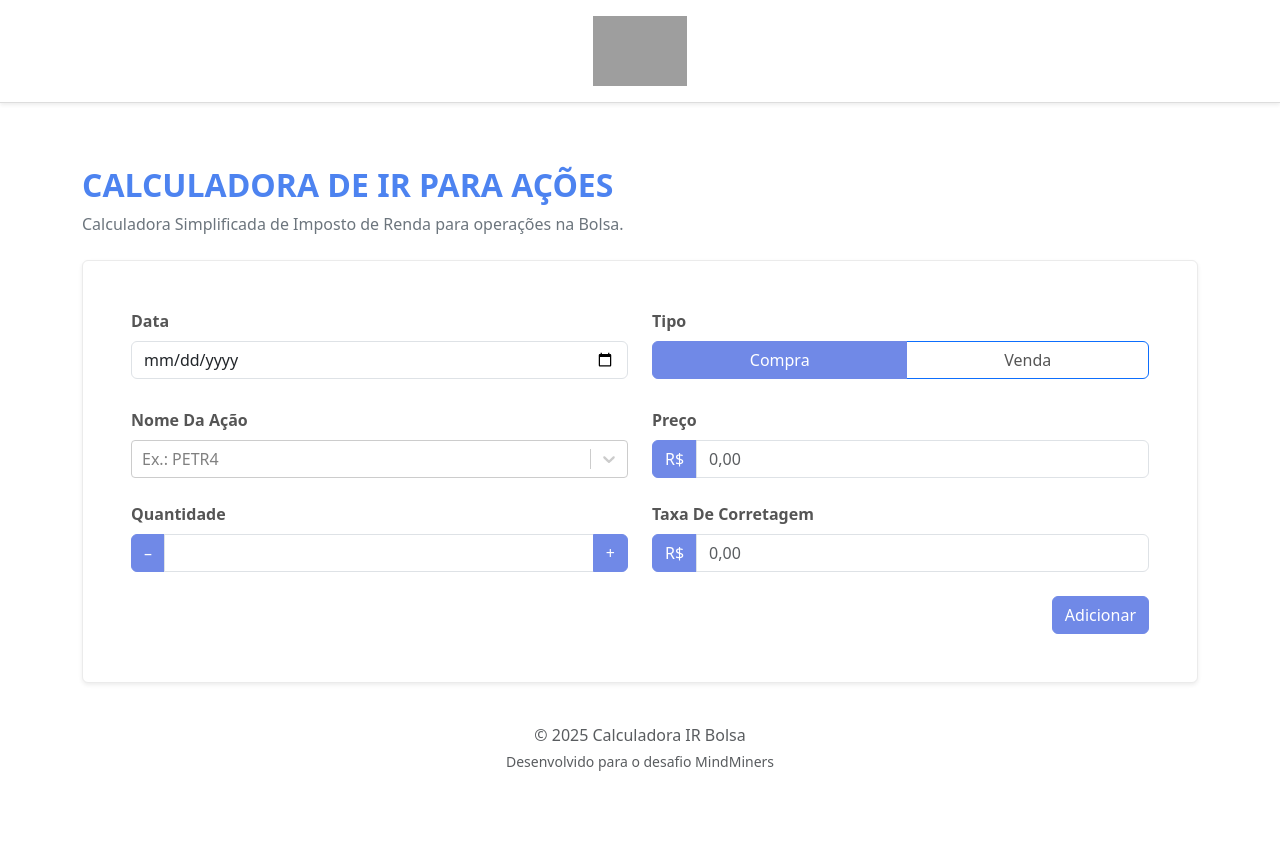
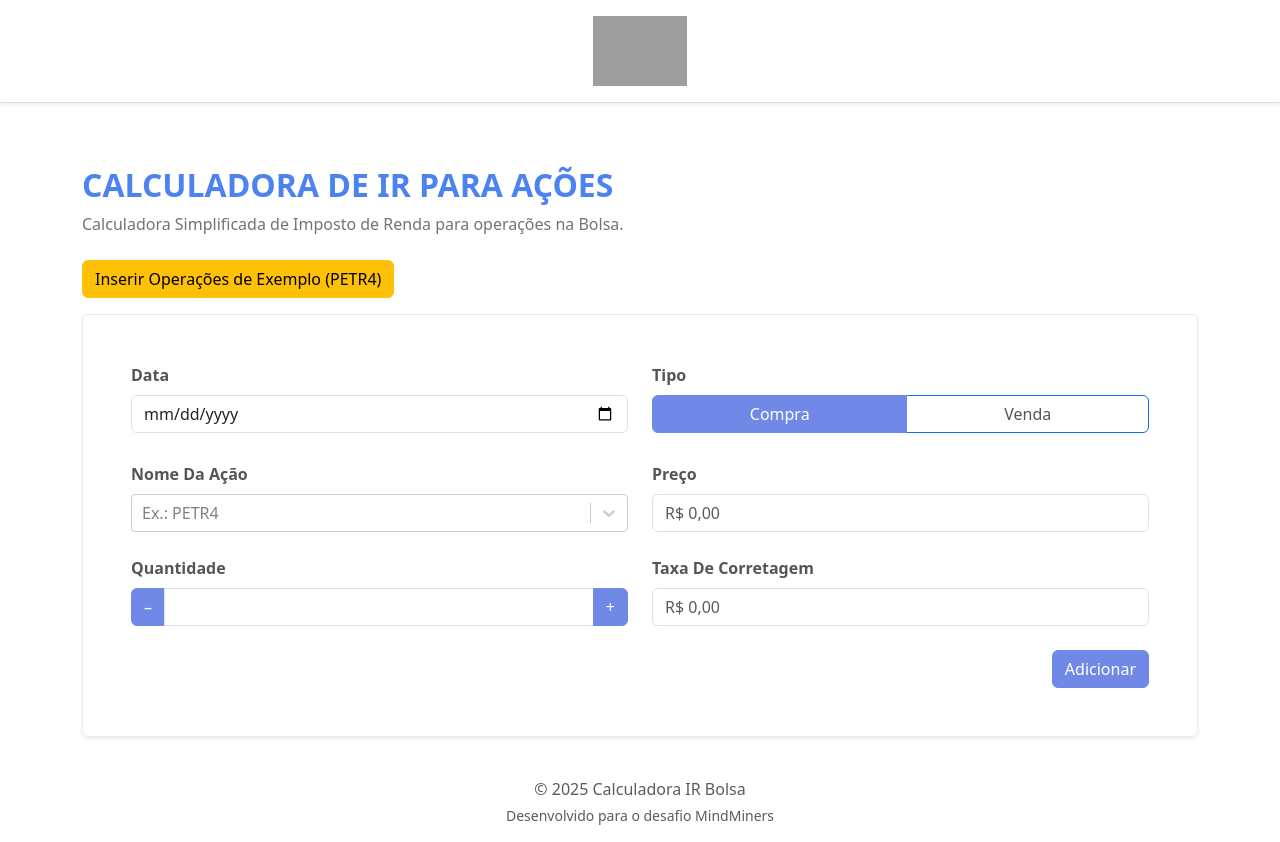
Before and after one commit to NasckDev/minersCalculator, a React (Create React App) app in the folder tax-calculator/: page / in a window 1280 px wide. Before the commit the page ends 800 px from the top, so only its background shows below. Built offline with nearby package versions, Linux system fonts and the light colour scheme; grey boxes are pictures that could not be loaded; what chartjs-plugin-datalabels would draw is missing.

Commit message:
fix: Ajustando datas de vendas anteriores

```diff
--- a/tax-calculator/src/App.tsx
+++ b/tax-calculator/src/App.tsx
@@ -1,4 +1,4 @@
-import React, { useState } from 'react';
+import React, { useState, useEffect } from 'react';
 import { v4 as uuidv4 } from 'uuid';
 import { Operacao } from './types';
 import { calcularIRPorOperacao, Resultado } from './utils/taxCalculator';
@@ -18,6 +18,7 @@ const formatarBRL = (valor: number | undefined | null) => {
 const App: React.FC = () => {
   const [operacoes, setOperacoes] = useState<Operacao[]>([]);
   const [erro, setErro] = useState<string | null>(null);
+  const [resultados, setResultados] = useState<Resultado[]>([]);
 
   // Calcula quantidade média atual para um ticker
   const calcularQuantidadeMediaAtual = (ticker: string): number => {
@@ -34,6 +35,17 @@ const App: React.FC = () => {
     return qm;
   };
 
+  // Função para obter a data da compra mais antiga para um ticker
+  const dataCompraMaisAntiga = (ticker: string): Date | null => {
+    const datasCompra = operacoes
+      .filter(op => op.ticker === ticker && op.tipo === 'compra')
+      .map(op => new Date(op.data));
+
+    if (datasCompra.length === 0) return null;
+
+    return new Date(Math.min(...datasCompra.map(d => d.getTime())));
+  };
+
   // Função para adicionar operação com validação
   const adicionarOperacao = (op: Omit<Operacao, 'id'>) => {
     setErro(null); // limpa erro anterior
@@ -41,7 +53,19 @@ const App: React.FC = () => {
     if (op.tipo === 'venda') {
       const qmAtual = calcularQuantidadeMediaAtual(op.ticker);
       if (op.quantidade > qmAtual) {
-        setErro(`Não é possível vender ${op.quantidade} ações de ${op.ticker}, pois você possui apenas ${qmAtual}.`);
+        setErro(
+          `Não é possível vender ${op.quantidade} ações de ${op.ticker}, pois você possui apenas ${qmAtual}.`
+        );
+        return;
+      }
+
+      const dataVenda = new Date(op.data);
+      const dataCompra = dataCompraMaisAntiga(op.ticker);
+
+      if (dataCompra && dataVenda < dataCompra) {
+        setErro(
+          `Não é possível registrar uma venda em ${op.data} antes da primeira compra da ação ${op.ticker} em ${dataCompra.toLocaleDateString()}.`
+        );
         return;
       }
     }
@@ -49,13 +73,29 @@ const App: React.FC = () => {
     setOperacoes(prev => [...prev, { ...op, id: uuidv4() }]);
   };
 
-  // Chamada segura do cálculo de IR com tratamento de erro
-  let resultados: Resultado[] = [];
-  try {
-    resultados = calcularIRPorOperacao(operacoes);
-  } catch (e: any) {
-    setErro(e.message || 'Erro no cálculo');
-  }
+  // Função para inserir operações de exemplo
+  const adicionarOperacoesExemplo = () => {
+    const exemplo: Omit<Operacao, 'id'>[] = [
+      { data: '2025-07-21', tipo: 'compra', ticker: 'PETR4', preco: 25.9, quantidade: 100, taxaCorretagem: 8.5 },
+      { data: '2025-07-22', tipo: 'compra', ticker: 'PETR4', preco: 26.4, quantidade: 200, taxaCorretagem: 8.5 },
+      { data: '2025-07-23', tipo: 'compra', ticker: 'PETR4', preco: 27.87, quantidade: 100, taxaCorretagem: 8.5 },
+      { data: '2025-07-24', tipo: 'venda', ticker: 'PETR4', preco: 26.53, quantidade: 100, taxaCorretagem: 8.5 },
+      { data: '2025-07-25', tipo: 'venda', ticker: 'PETR4', preco: 27.39, quantidade: 100, taxaCorretagem: 8.5 },
+    ];
+    setOperacoes(exemplo.map(op => ({ ...op, id: uuidv4() })));
+  };
+
+  // Atualiza os resultados e erros quando 'operacoes' mudam
+  useEffect(() => {
+    setErro(null);
+    try {
+      const res = calcularIRPorOperacao(operacoes);
+      setResultados(res);
+    } catch (e: any) {
+      setErro(e.message || 'Erro no cálculo');
+      setResultados([]);
+    }
+  }, [operacoes]);
 
   const ultimoResultado: Resultado | undefined = resultados.at(-1);
 
@@ -69,6 +109,13 @@ const App: React.FC = () => {
         <p className="mb-4 fs-6 fw-normal text-secondary">
           Calculadora Simplificada de Imposto de Renda para operações na Bolsa.
         </p>
+
+        {/* Botão provisório para adicionar operações de exemplo */}
+        <div className="mb-3">
+          <button onClick={adicionarOperacoesExemplo} className="btn btn-warning">
+            Inserir Operações de Exemplo (PETR4)
+          </button>
+        </div>
 
         {/* Mostra erro se existir */}
         {erro && (
@@ -114,9 +161,11 @@ const App: React.FC = () => {
               <table className="table text-center my-table p-5 mb-4 mt-2 shadow-sm">
                 <thead>
                   <tr>
-                    {['Data', 'Tipo', 'Ação', 'Preço', 'Quantidade', 'Corretagem', 'Resultado', 'IR'].map(header => (
-                      <th key={header}>{header}</th>
-                    ))}
+                    {['Data', 'Tipo', 'Ação', 'Preço', 'Quantidade', 'Corretagem', 'Resultado', 'IR'].map(
+                      header => (
+                        <th key={header}>{header}</th>
+                      )
+                    )}
                   </tr>
                 </thead>
                 <tbody>
--- a/tax-calculator/src/components/OperationForm.tsx
+++ b/tax-calculator/src/components/OperationForm.tsx
@@ -6,6 +6,33 @@ interface Props {
   onAdd: (op: Omit<Operacao, 'id'>) => void;
   tickersSugeridos: string[];
 }
+
+// Função para formatar valor em moeda BRL enquanto digita
+const formatarMoedaBRL = (valor: string): string => {
+  // Remove tudo que não é número
+  const numeros = valor.replace(/\D/g, '');
+
+  // Pega os últimos 2 dígitos como centavos
+  const centavos = numeros.slice(-2);
+  const inteiros = numeros.slice(0, -2);
+
+  // Formata os inteiros com separador de milhar
+  const inteirosFormatados = inteiros
+    ? parseInt(inteiros, 10).toLocaleString('pt-BR')
+    : '0';
+
+  return `R$ ${inteirosFormatados},${centavos.padStart(2, '0')}`;
+};
+
+// Função para converter string formatada para número float
+const moedaParaNumero = (valor: string): number => {
+  if (!valor) return 0;
+  // Remove tudo que não seja número ou vírgula
+  const somenteNumeros = valor.replace(/[^0-9,]/g, '');
+  // Troca vírgula por ponto para parseFloat
+  const valorPonto = somenteNumeros.replace(',', '.');
+  return parseFloat(valorPonto) || 0;
+};
 
 const FormOperacao: React.FC<Props> = ({ onAdd, tickersSugeridos }) => {
   const [data, setData] = useState('');
@@ -27,9 +54,9 @@ const FormOperacao: React.FC<Props> = ({ onAdd, tickersSugeridos }) => {
       data,
       tipo,
       ticker: ticker.toUpperCase(),
-      preco: Number(preco),
+      preco: moedaParaNumero(preco),
       quantidade: Number(quantidade),
-      taxaCorretagem: Number(taxaCorretagem),
+      taxaCorretagem: moedaParaNumero(taxaCorretagem),
     });
 
     // reset form
@@ -47,6 +74,18 @@ const FormOperacao: React.FC<Props> = ({ onAdd, tickersSugeridos }) => {
       const atual = Number(prev || '0');
       return String(Math.max(atual + delta, 0));
     });
+  };
+
+  // Função para controlar input de preço e taxa com máscara
+  const handleChangeMoeda = (
+    e: React.ChangeEvent<HTMLInputElement>,
+    setFunc: React.Dispatch<React.SetStateAction<string>>
+  ) => {
+    const valor = e.target.value;
+    // Remove "R$ " e formata
+    const valorSemPrefixo = valor.replace(/^R\$\s?/, '');
+    const valorFormatado = formatarMoedaBRL(valorSemPrefixo);
+    setFunc(valorFormatado);
   };
 
   return (
@@ -95,6 +134,7 @@ const FormOperacao: React.FC<Props> = ({ onAdd, tickersSugeridos }) => {
           value={ticker ? { value: ticker, label: ticker } : null}
           onChange={(newValue) => {
             if (newValue) setTicker(newValue.value.toUpperCase());
+            else setTicker('');
           }}
           onInputChange={(input, actionMeta) => {
             if (actionMeta.action === 'input-change') {
@@ -120,19 +160,14 @@ const FormOperacao: React.FC<Props> = ({ onAdd, tickersSugeridos }) => {
       {/* Preço */}
       <div className="col-6">
         <label className="form-label">Preço</label>
-        <div className="input-group">
-          <span className="input-group-text">R$</span>
         <input
-            type="number"
+          type="text"
           className="form-control"
-            step="0.01"
-            min="0"
-            placeholder="0,00"
+          placeholder="R$ 0,00"
           value={preco}
-            onChange={(e) => setPreco(e.target.value)}
+          onChange={(e) => handleChangeMoeda(e, setPreco)}
           required
         />
-        </div>
       </div>
 
       {/* Quantidade */}
@@ -167,18 +202,14 @@ const FormOperacao: React.FC<Props> = ({ onAdd, tickersSugeridos }) => {
       {/* Taxa de corretagem */}
       <div className="col-6">
         <label className="form-label">Taxa de Corretagem</label>
-        <div className="input-group">
-          <span className="input-group-text">R$</span>
         <input
-            type="number"
-            step="0.01"
+          type="text"
           className="form-control"
-            placeholder="0,00"
+          placeholder="R$ 0,00"
           value={taxaCorretagem}
-            onChange={(e) => setTaxaCorretagem(e.target.value)}
+          onChange={(e) => handleChangeMoeda(e, setTaxaCorretagem)}
           required
         />
-        </div>
       </div>
 
       {/* Botão */}
--- a/tax-calculator/src/utils/taxCalculator.ts
+++ b/tax-calculator/src/utils/taxCalculator.ts
@@ -3,16 +3,15 @@ import { Operacao } from '../types';
 export interface Resultado {
   operacao: Operacao;
   ir: number;  // imposto devido
-  ra: number;  // resultado auferido da operação (lucro ou prejuízo)
+  ra: number;  // resultado auferido (lucro ou prejuízo)
   pm: number;  // preço médio atualizado
   qm: number;  // quantidade média atual
   pa: number;  // prejuízo acumulado
 }
 
 /**
- * Calcula o IR por operação, atualizando preço médio (PM),
- * quantidade média (QM), resultado auferido (RA)
- * e prejuízo acumulado (PA) para cada ativo.
+ * Calcula IR, preço médio, quantidade média e prejuízo acumulado
+ * para cada operação, por ticker, seguindo as regras da Receita.
  */
 export function calcularIRPorOperacao(operacoes: Operacao[]): Resultado[] {
   const posicoes: Record<string, { pm: number; qm: number; pa: number }> = {};
@@ -24,7 +23,7 @@ export function calcularIRPorOperacao(operacoes: Operacao[]): Resultado[] {
   );
 
   for (const op of opsOrdenadas) {
-    const ticker = op.ticker;
+    const ticker = op.ticker.toUpperCase();
     if (!posicoes[ticker]) {
       posicoes[ticker] = { pm: 0, qm: 0, pa: 0 };
     }
@@ -34,31 +33,47 @@ export function calcularIRPorOperacao(operacoes: Operacao[]): Resultado[] {
     let ir = 0;
 
     if (op.tipo === 'compra') {
+      // Atualiza PM e QM na compra
       const totalCompra = pos.pm * pos.qm + op.preco * op.quantidade + op.taxaCorretagem;
       pos.qm += op.quantidade;
-      pos.pm = totalCompra / pos.qm;
-    } else {
-      // Validação: não pode vender mais do que tem
+      pos.pm = pos.qm > 0 ? totalCompra / pos.qm : 0;
+
+    } else if (op.tipo === 'venda') {
+      // Valida se existe quantidade suficiente
       if (op.quantidade > pos.qm) {
         throw new Error(
           `Venda inválida: tentando vender ${op.quantidade} ações de ${ticker}, mas possui apenas ${pos.qm}.`
         );
       }
 
+      // Calcula resultado da venda
       ra = (op.preco - pos.pm) * op.quantidade - op.taxaCorretagem;
       pos.qm -= op.quantidade;
 
       if (ra < 0) {
+        // Prejuízo aumenta o prejuízo acumulado
         pos.pa += ra;
       } else if (ra > 0) {
-        const abatimento = Math.min(ra, Math.abs(pos.pa));
-        ir = (ra - abatimento) * 0.15;
-        pos.pa += abatimento;
+        // Lucro: compensa prejuízo acumulado antes de calcular IR
+        const compensacao = Math.min(ra, Math.abs(pos.pa));
+        const lucroTributavel = ra - compensacao;
+
+        ir = lucroTributavel * 0.15; // 15% sobre lucro após compensação
+        pos.pa += compensacao; // PA é negativo, aumenta (vai para 0)
+
+        // Se PA ficar positivo (não pode), zera
         if (pos.pa > 0) pos.pa = 0;
       }
     }
 
-    resultados.push({ operacao: op, ir, ra, pm: pos.pm, qm: pos.qm, pa: pos.pa });
+    resultados.push({
+      operacao: op,
+      ir,
+      ra,
+      pm: pos.pm,
+      qm: pos.qm,
+      pa: pos.pa
+    });
   }
 
   return resultados;
```
Lines whose indentation alone changed are shown as unchanged.
